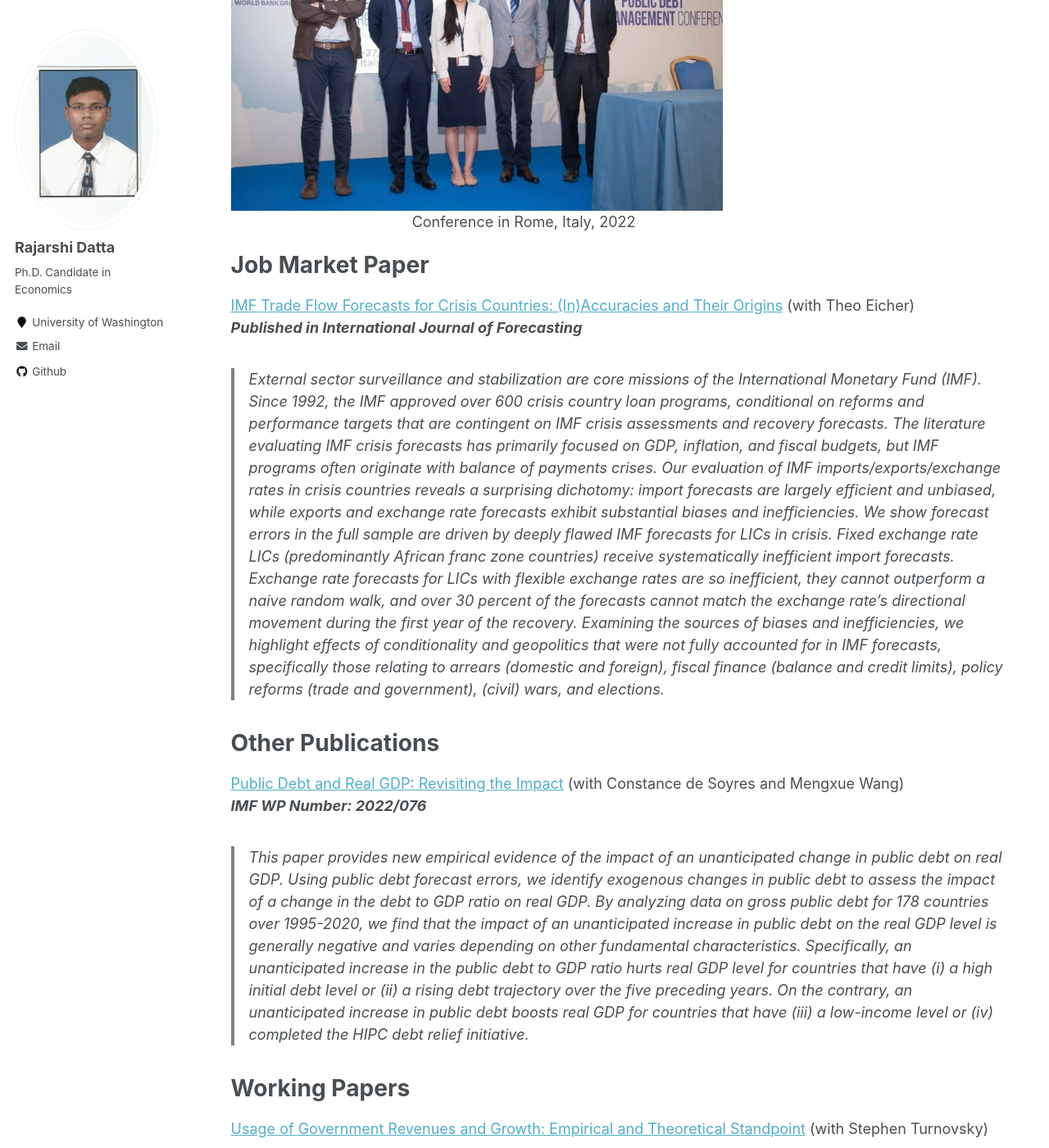
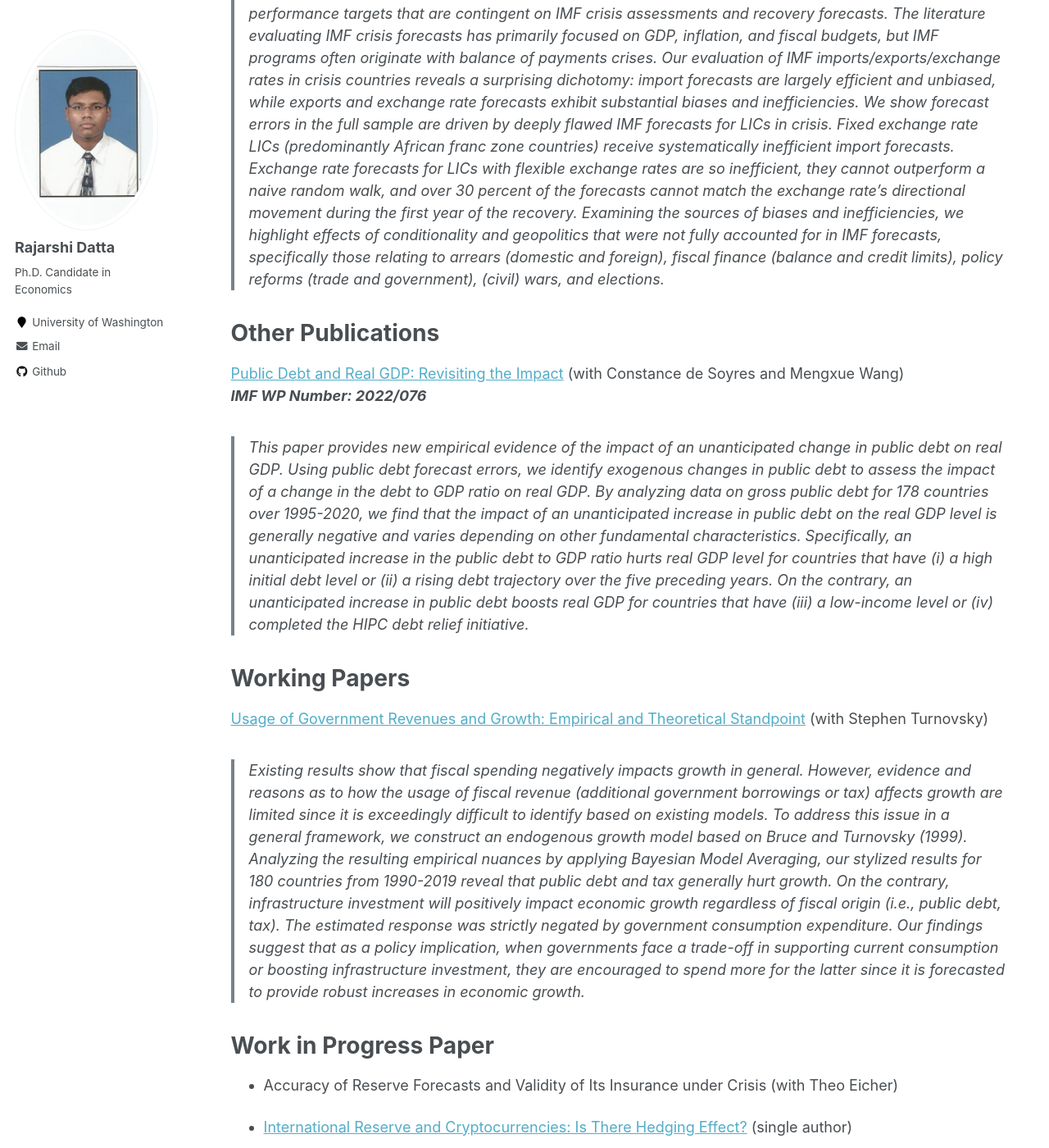
Before and after one commit to Reina-Kawai/Reina-Kawai.github.io, a Jekyll site: the page built from _pages/research.md, in a window 1280 px wide and 1400 px high, scrolled down 305 px. Shown: the whole window at 82% size. Built offline with Jekyll 4.4.1, drawn with Linux system fonts in a browser that asks for light colours.

```diff
--- a/_pages/research.md
+++ b/_pages/research.md
@@ -4,7 +4,7 @@ title: "Research"
 permalink: /research/
 author_profile: true
 ---
-
+<!--
 <img src="https://Reina-Kawai.github.io/images/Website_research_part.jpg" width="600"> <br/>
 &emsp;&emsp;&emsp;&emsp;&emsp;&emsp;&emsp;&emsp;&emsp;&emsp;&emsp;&emsp; Conference in Rome, Italy, 2022
 
@@ -49,7 +49,7 @@ Publication as Research Assitant
 
 * [The accuracy of IMF crises nowcasts](https://www.sciencedirect.com/science/article/pii/S0169207021002132)
 (by Theo Eicher and Monica Gao Rollinson)<br/>
- **_Published in International Journal of Forecasting_**
+ **_Published in International Journal of Forecasting_** -->
 
 <!--Other Policy Paper:
 ===
```
